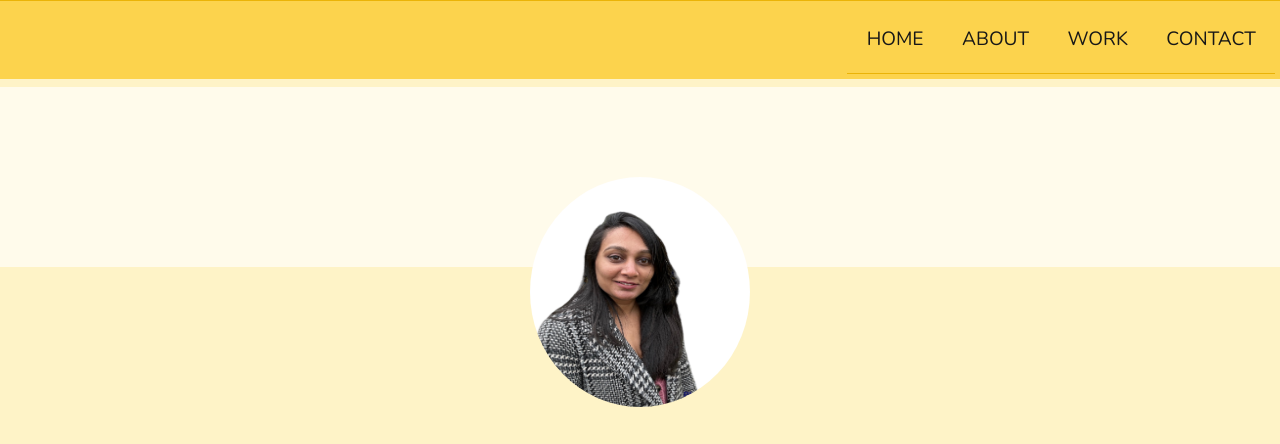
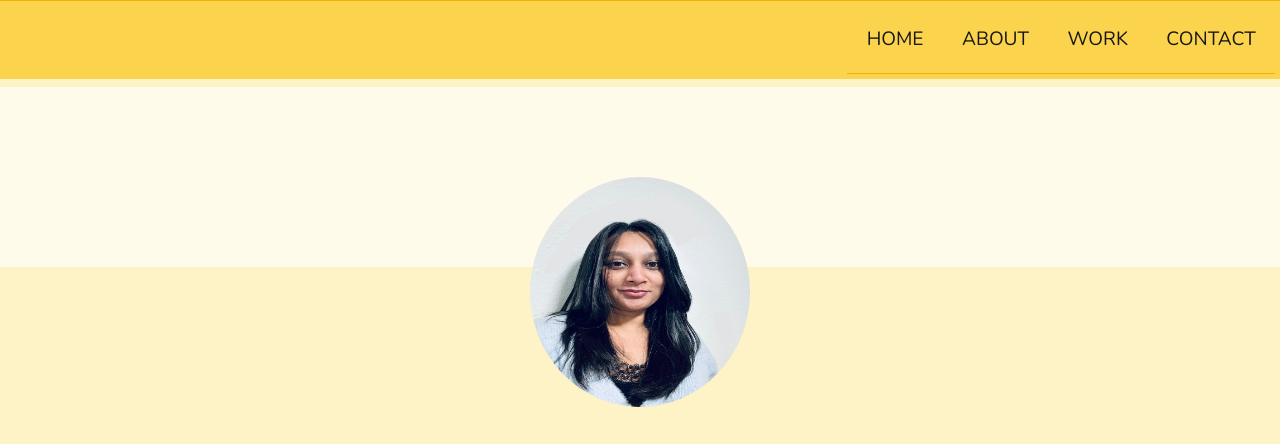
Before and after one commit to Trupti7291/UI-UX_Portfolio, a plain HTML site: page index.html in a window 1280 px wide. Shown: the top 444 px of the page. Drawn offline with nearby package versions, Linux system fonts and the light colour scheme; a web font is replaced by a local one.

Commit message:
profile pic added

```diff
--- a/index.html
+++ b/index.html
@@ -40,7 +40,7 @@
 
         <div class="box-two">
             <div class="img-container">
-                <img src="asserts/PhotoRoom-20230424-161225.jpg" class="portrait" alt="portrait of Trupti" />
+                <img src="asserts/Profile_picture.jpg" class="portrait" alt="portrait of Trupti" />
             </div>
             <div class="content-container">
                 <h1>Hello, I'm Trupti</h1>
```
Also changed, not shown: asserts/PhotoRoom_20230424_154518.jpeg (deleted), asserts/Profile_picture.jpg (added), asserts/Trupti Portrait .jpg (deleted).
